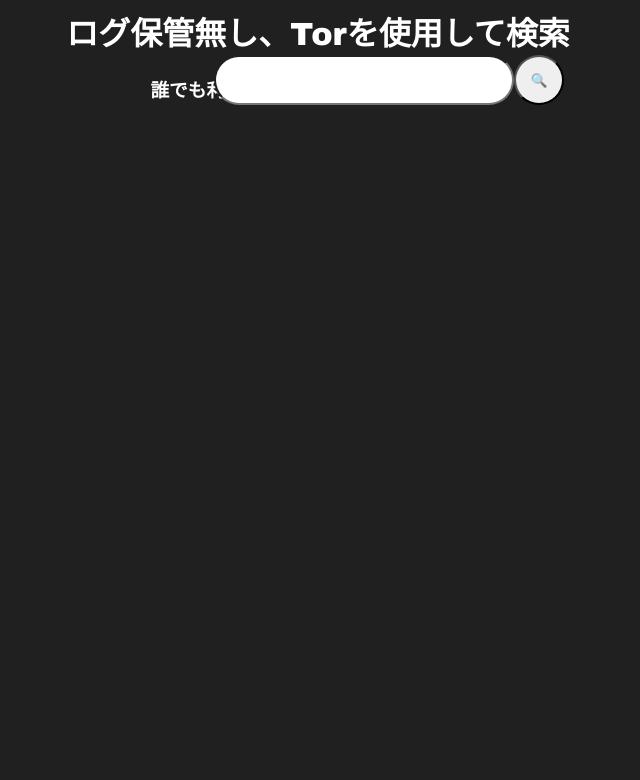
After one commit to zrpy/TurtleEngine, a Python web app: template templates/index.html in a window 1280 px wide. The commit adds this page. Shown: the top 780 px of the page, without its empty margins (322-962 px from the left). Run offline with Jinja, Linux system fonts and the light colour scheme; the template is opened without the code that fills it, so the values that code supplies are empty.

Commit message:
Add files via upload

```diff
--- /dev/null
+++ b/templates/index.html
@@ -0,0 +1,33 @@
+<title>TurtleEngine</title>
+<style>
+body {
+  background-color:rgb(32,32,32);
+  color: white;
+  text-align:center;
+  font-family:'Arial Black';
+  word-break: break-all;
+}
+input{
+  border-radius: 100px;
+  height:50px;
+  position: absolute;
+  top: 10%;
+  left: 70%;
+  transform: translate(-50%, -50%);
+  -webkit-transform: translate(-120%, -50%);
+  -ms-transform: translate(-50%, -50%);
+}
+
+.textinput {
+  font-size: 20px;
+  width: 300px;
+}
+.buttoninput {
+  width: 50px;
+}
+</style>
+<h1>ログ保管無し、Torを使用して検索</h1>
+<h3>誰でも利用できます、検索のみ使えます</h3>
+<form action="/search" method="GET">
+  <div><input type="text" name="q" class="textinput"><input value="🔍" type="submit" class="buttoninput"></div>
+</form>
```
Also changed, not shown: templates/search.html (+7 -46 lines).
